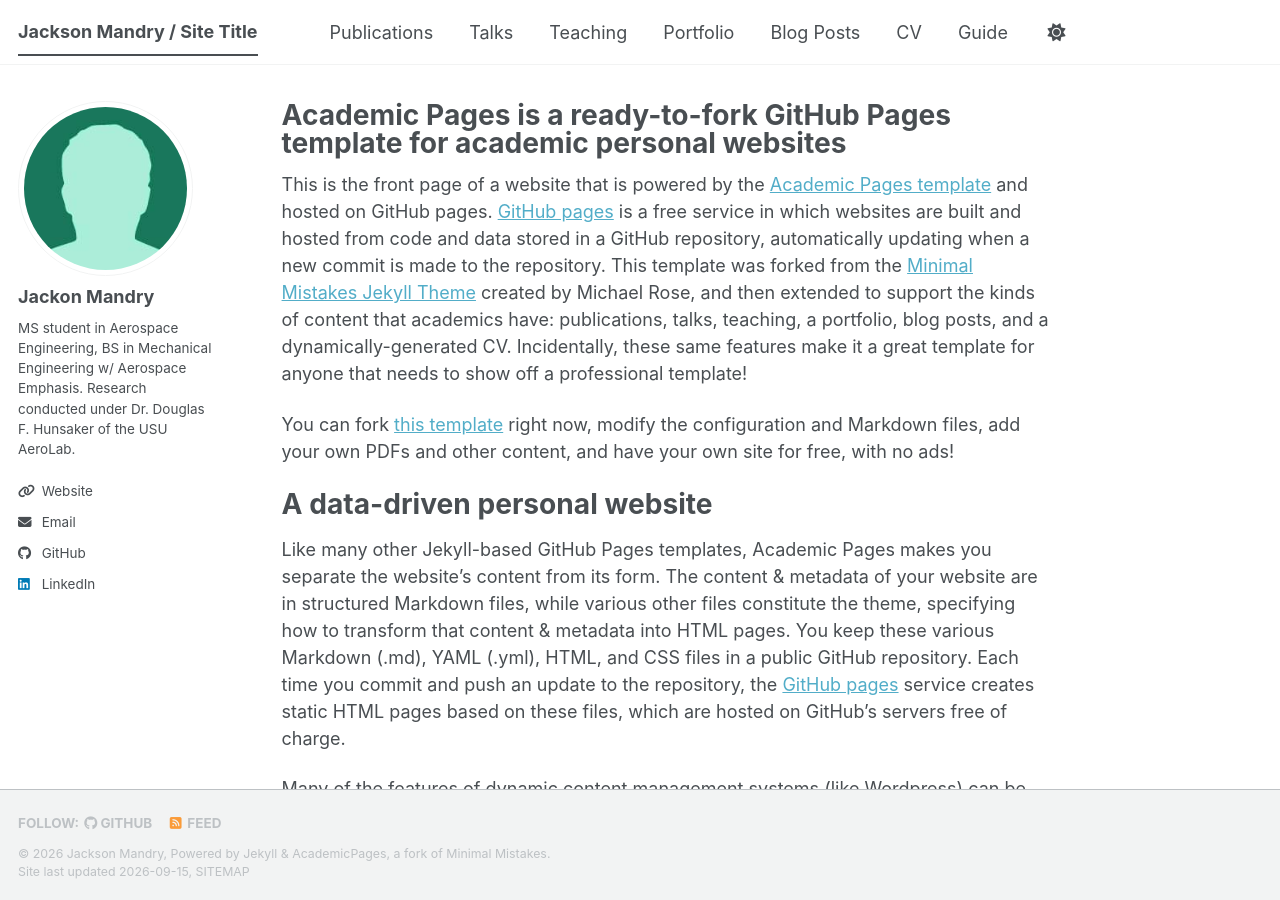
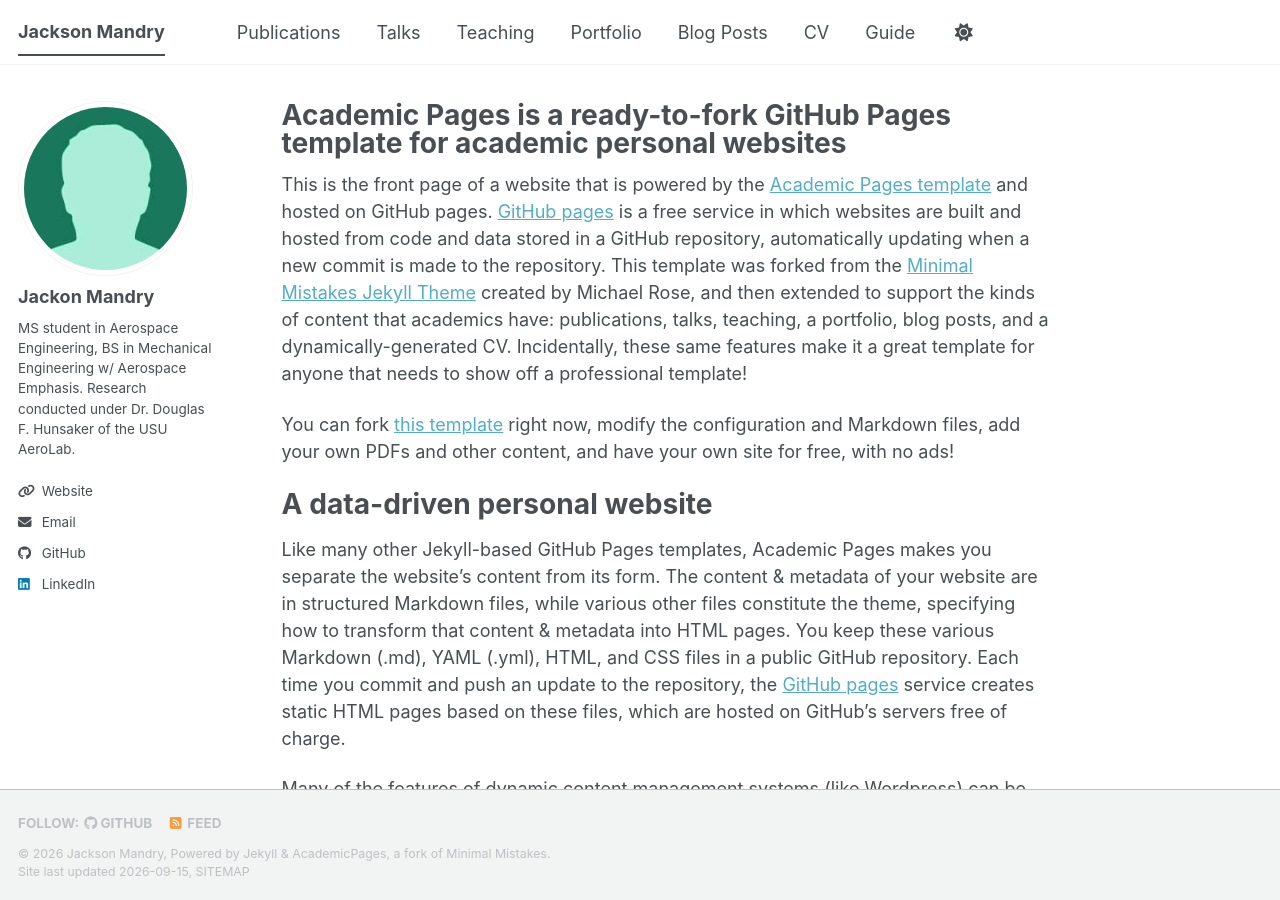
Before and after one commit to JacksonMandry/JacksonMandry.github.io, a Jekyll site: the page built from _pages/about.md, in a window 1280 px wide and 900 px high. Built offline with Jekyll 4.4.1, drawn with Linux system fonts in a browser that asks for light colours; a style sheet for code colours, icons or effects is not loaded.

Commit message:
Update _config.yml

```diff
--- a/_config.yml
+++ b/_config.yml
@@ -9,7 +9,7 @@
 # Basic Site Settings
 locale                   : "en-US"
 site_theme               : "default" # The available themes options are "default", "air", "sunrise", "mint", "dirt" and "contrast"
-title                    : "Jackson Mandry / Site Title"
+title                    : "Jackson Mandry"
 title_separator          : "-"
 name                     : &name "Jackson Mandry"
 description              : &description "Jackson Mandry's academic portfolio"   # Update this with a general description of your site, this is the default if not overridden by a page
```
